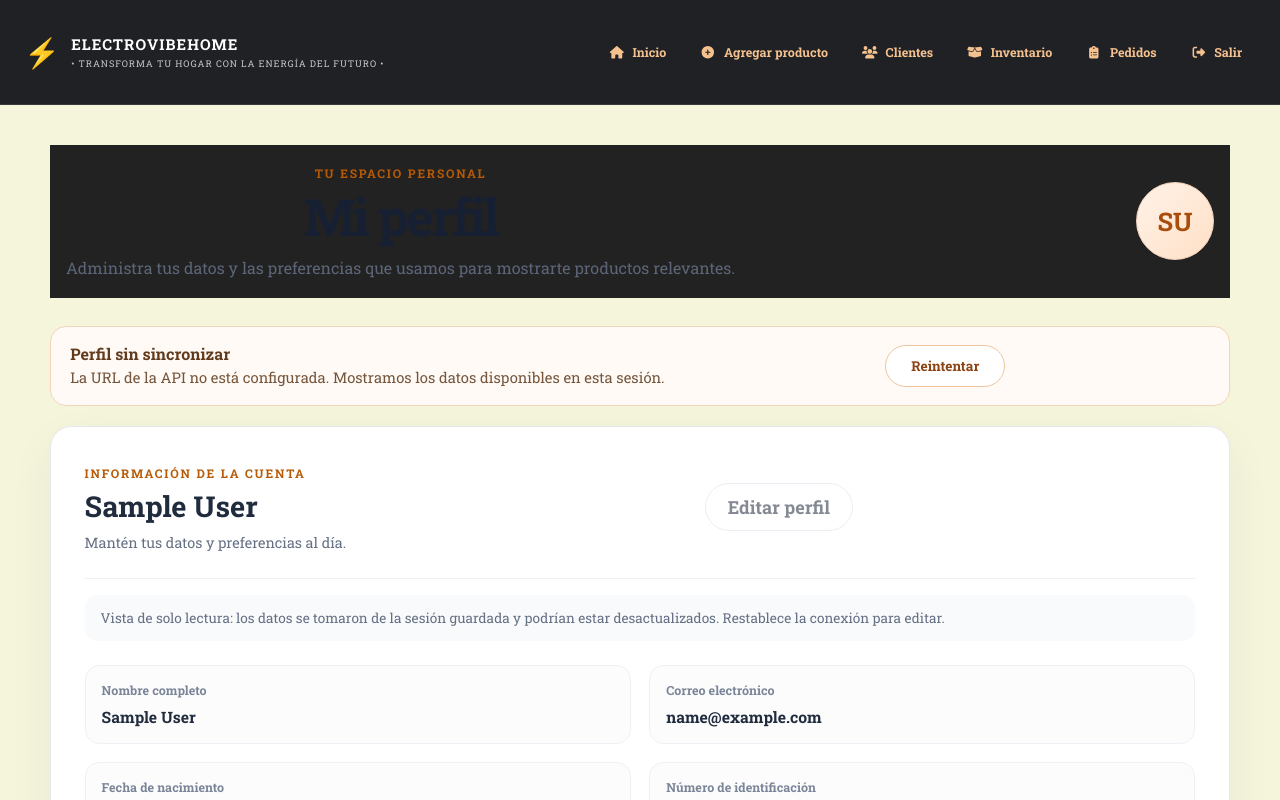
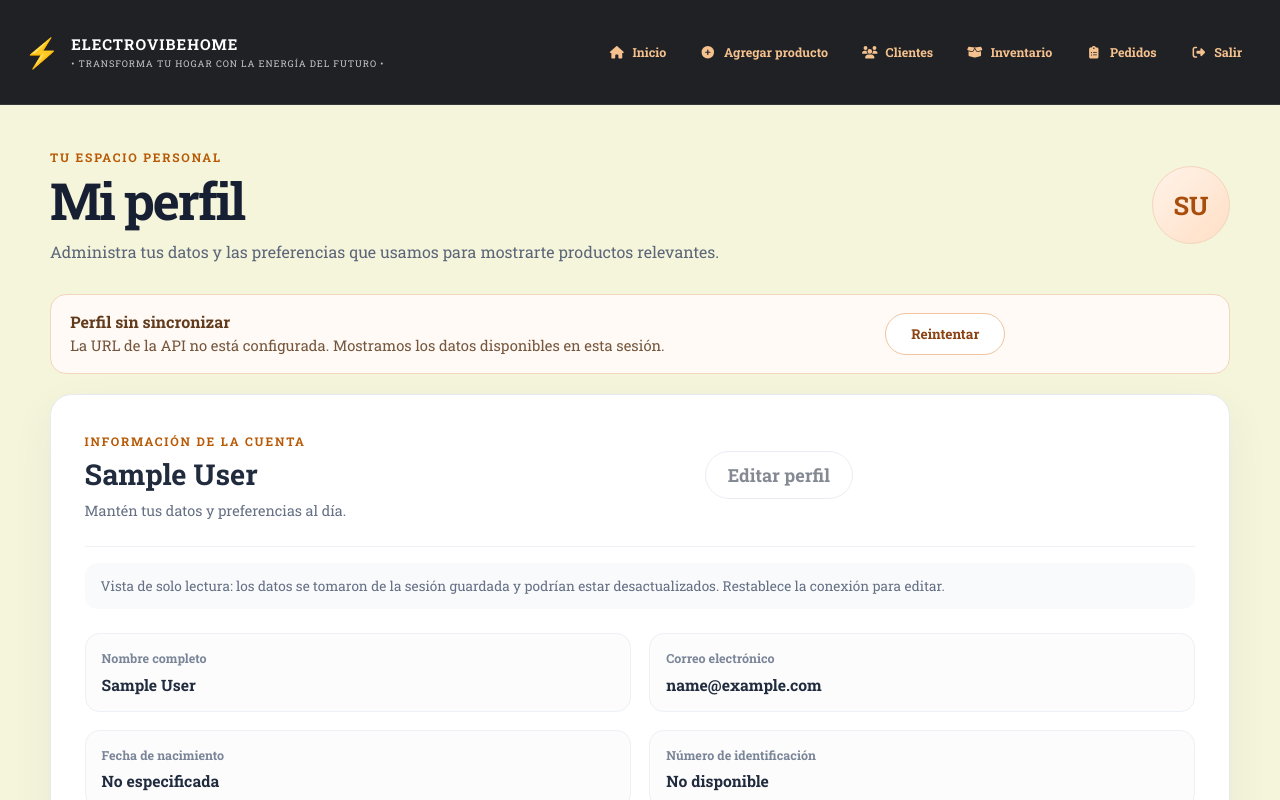
Before and after one commit to sro2005/my-app, a React (Vite) app: page /perfil-cliente in a window 1280 px wide. Shown: the top 800 px of the page. Built offline with nearby package versions, Linux system fonts and the light colour scheme; sample sign-in values are in the browser's storage.

Commit message:
style: keep the refreshed profile header neutral

```diff
--- a/src/styles/styles.css
+++ b/src/styles/styles.css
@@ -1519,6 +1519,10 @@ form.evh-form { display: grid; gap: 1.1rem; max-width: none; margin: 0; padding:
   justify-content: space-between;
   gap: 2rem;
   margin-bottom: 1.75rem;
+  padding: 0;
+  color: inherit;
+  background: transparent;
+  text-align: left;
 }
 
 .evh-catalog-heading h1,
```
